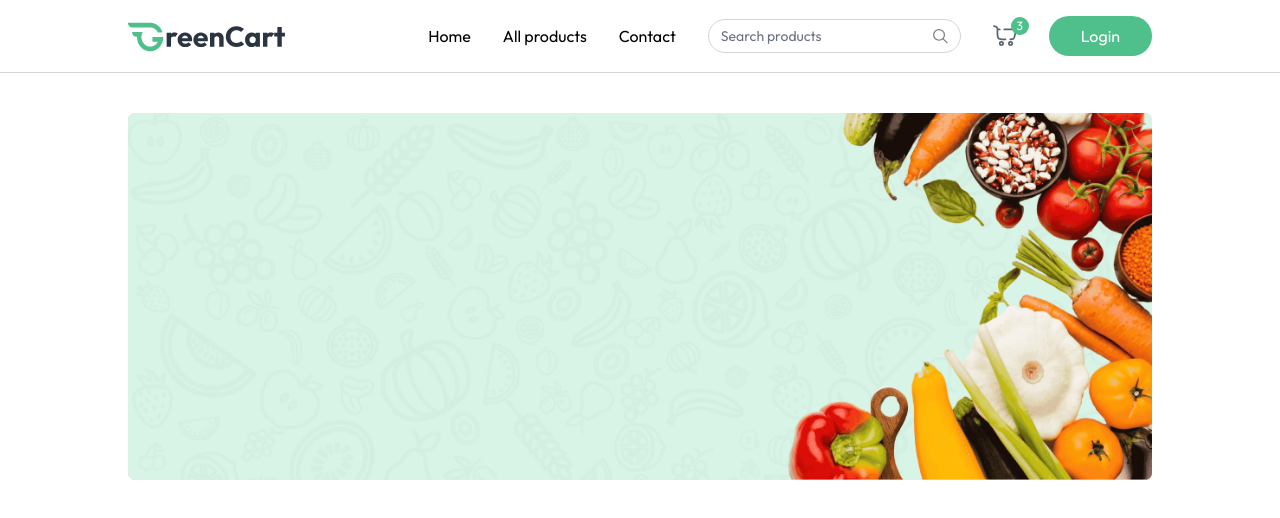
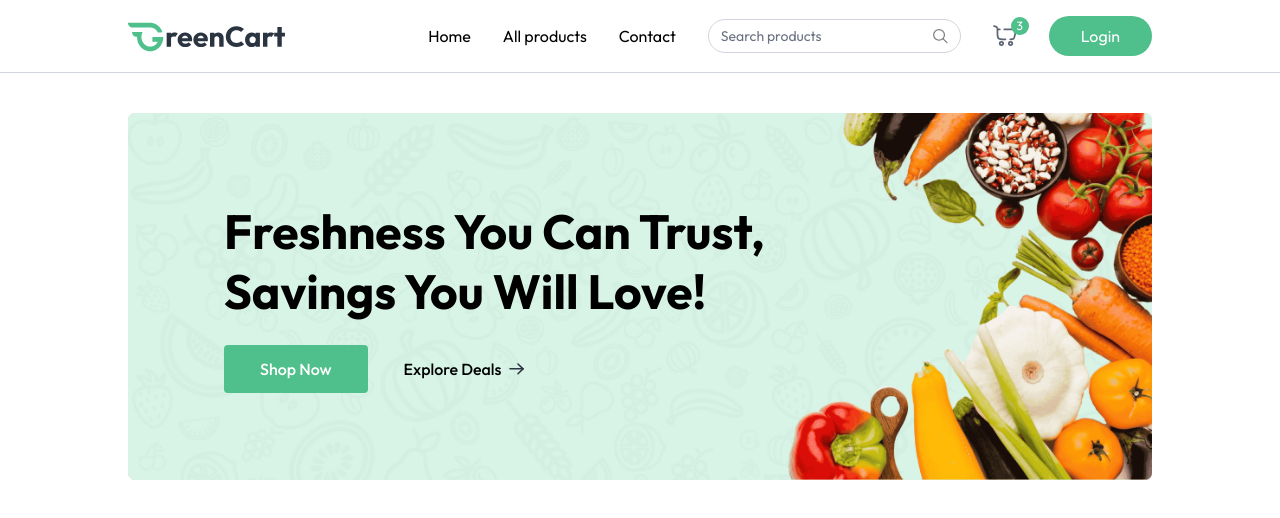
Before and after one commit to Igor-Brand/grocery-fullstack, a React (Vite) app in the folder client/: page / in a window 1280 px wide. Shown: the top 518 px of the page. Built offline with nearby package versions, Linux system fonts and the light colour scheme; a web font is replaced by a local one.

Commit message:
Desenvolvimento: banner finalizado

```diff
--- a/client/src/App.jsx
+++ b/client/src/App.jsx
@@ -1,13 +1,16 @@
 import React from 'react'
 import Navbar from './components/Navbar'
 import Home from './pages/Home'
-import { Routes, Route } from 'react-router-dom'
+import { Routes, Route, useLocation } from 'react-router-dom'
 
 const App = () => {
+
+  const isSellerPath = useLocation().pathname.includes('seller');
+
   return (
     <div>
-      <Navbar />
-      <div className='px-6 md:px-16 lg:px-24 xl:px-32'>
+      {isSellerPath ? null : <Navbar />}
+      <div className={`${isSellerPath ?"" : "px-6 md:px-16 lg:px-24 xl:px-32" } `}>
         <Routes>
           <Route path="/" element={<Home />} />
           {/* Add other routes here as needed */}
--- a/client/src/components/MainBanner.jsx
+++ b/client/src/components/MainBanner.jsx
@@ -1,12 +1,44 @@
 import React from 'react'
 import { assets } from '../assets/assets'
-
+import { Link } from 'react-router-dom'
 const MainBanner = () => {
   return (
     <div className='relative'>
         <img src={assets.main_banner_bg} alt="banner" className='w=full hidden md:block'/>
         <img src={assets.main_banner_bg_sm} alt="banner" className='w=full md:hidden'/>
 
+        <div className='absolute inset-0 flex flex-col items-center md:items-start justify-end
+        md:justify-center pb-24 md:pb-0 px-4 md:pl-18 lg:pl-24'>
+            <h1 className='text-3xl md:text-4xl lg:text-5xl font-bold text-center md:text-left
+                max-w-md md:max-w-lg lg:max-w-2xl leading-tight lg:leading-15'>
+                Freshness You Can Trust, Savings You Will Love!
+            </h1>
+            <div className='flex items-center mt-6 font-medium'>
+                <Link
+                    to="/products"
+                    className='group flex items-center gap-2 px-7 md:px-9 py-3 bg-primary
+                    hover:bg-primary-dull transition rounded text-white cursor-pointer'>
+                    Shop Now
+                    <img
+                        className='md:hidden transition group-hover:translate-x-1'
+                        src={assets.white_arrow_icon}
+                        alt="arrow"
+                    />
+                </Link>
+
+                <Link
+                    to="/products"
+                    className='group hidden md:flex items-center gap-2 px-9 py-3 cursor-pointer'>
+                    Explore Deals
+                    <img
+                        className='transition group-hover:translate-x-1'
+                        src={assets.black_arrow_icon}
+                        alt="arrow"
+                    />
+                </Link>
+            </div>
+        </div>
+
     </div>
   )
 }
```
